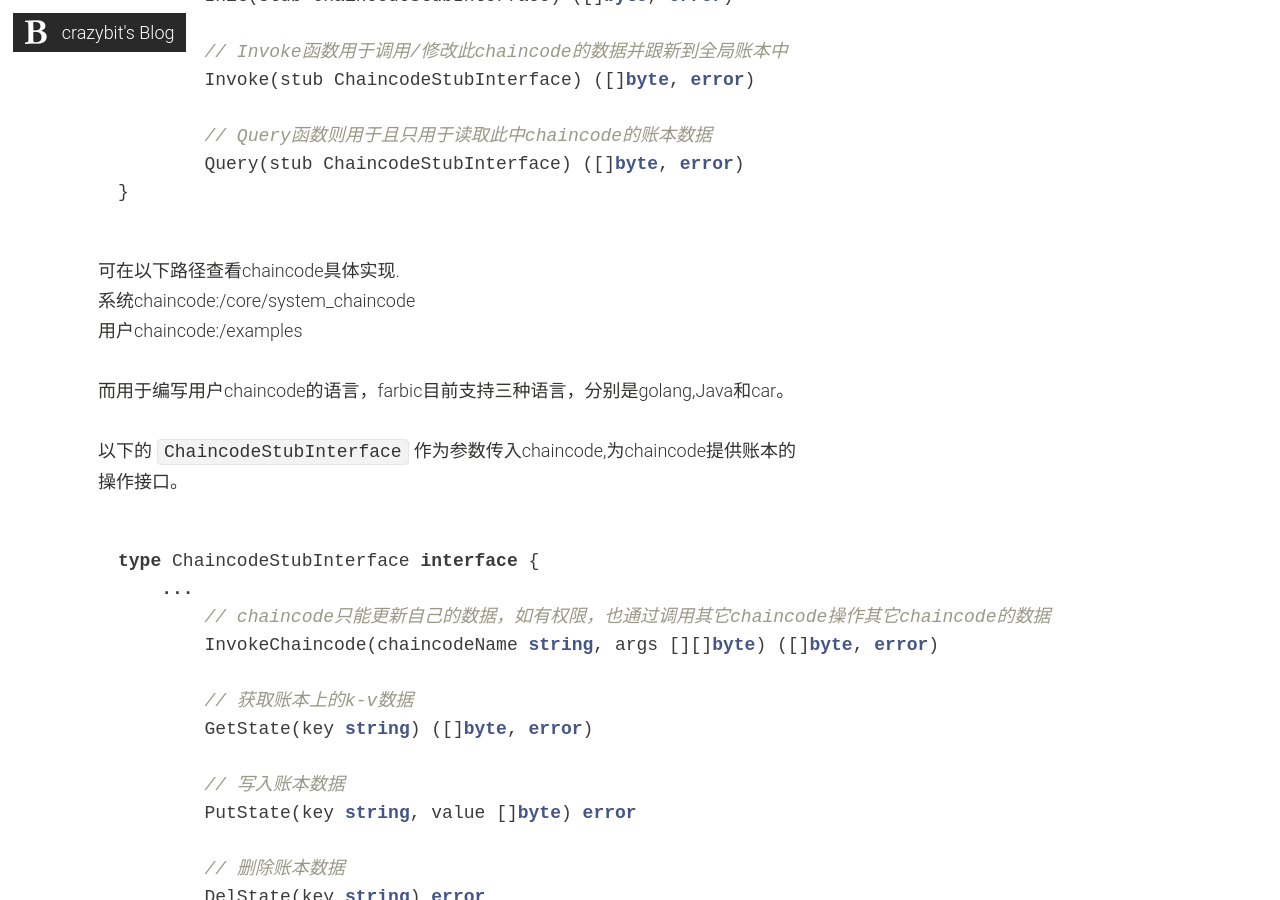
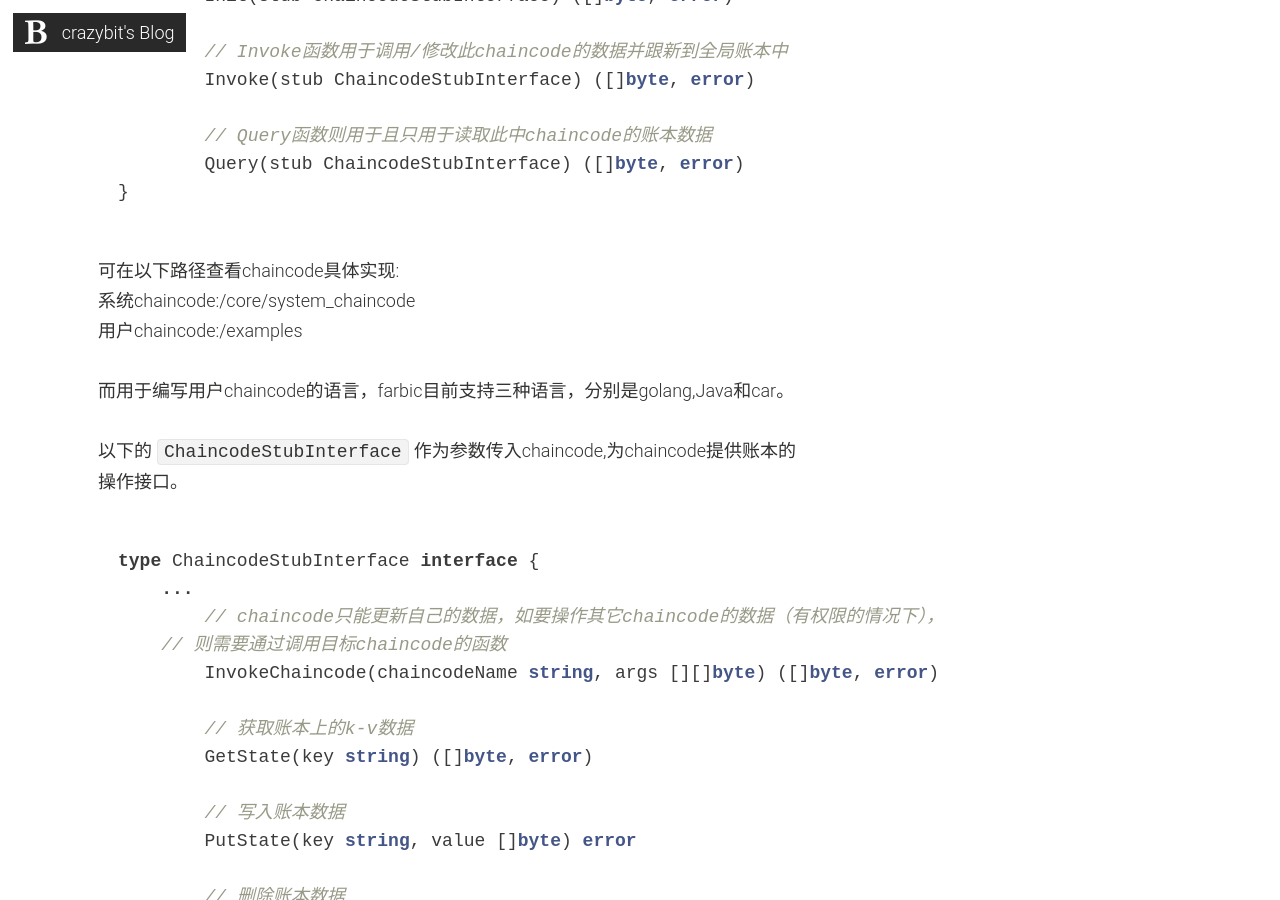
Before and after one commit to crazybits/crazybits.github.io, a Jekyll site: the page built from _posts/2016-11-23-hyperledger-fabric-chaincode.md, in a window 1280 px wide and 900 px high, scrolled down 751 px. Built offline with Jekyll 4.4.1, drawn with Linux system fonts in a browser that asks for light colours; nearby versions of some CDN libraries.

Commit message:
update post

````diff
--- a/_posts/2016-11-23-hyperledger-fabric-chaincode.md
+++ b/_posts/2016-11-23-hyperledger-fabric-chaincode.md
@@ -37,7 +37,8 @@ type Chaincode interface {
 ```go
 type ChaincodeStubInterface interface {
     ...
-	// chaincode只能更新自己的数据，如有权限，也通过调用其它chaincode操作其它chaincode的数据
+	// chaincode只能更新自己的数据，如要操作其它chaincode的数据（有权限的情况下），
+    // 则需要通过调用目标chaincode的函数
 	InvokeChaincode(chaincodeName string, args [][]byte) ([]byte, error)
 
 	// 获取账本上的k-v数据
````
Also changed, not shown: other parts of _posts/2016-11-23-hyperledger-fabric-chaincode.md (+1 -1 lines).
